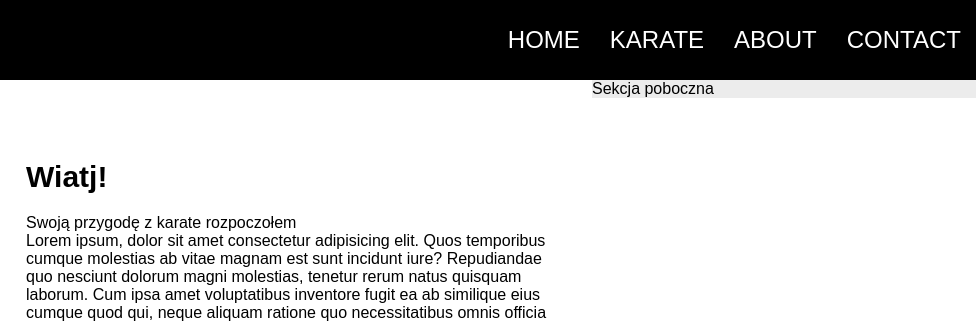
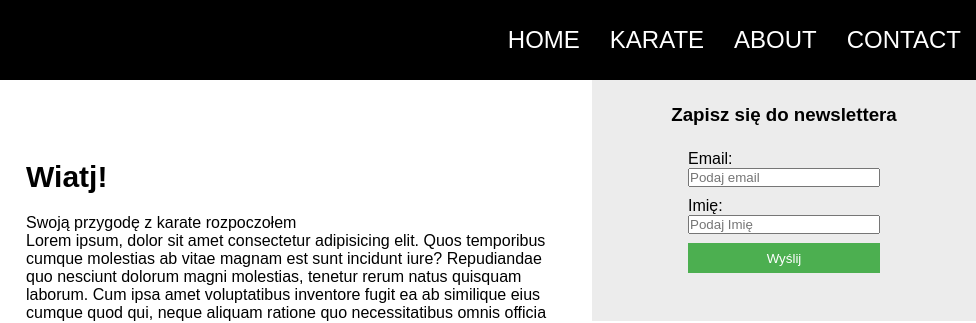
Before and after one commit to MichalCbl25/Projekt, a plain HTML site: page About.html in a window 1280 px wide. Shown: the top 323 px of the page, 304-1280 px from the left. Drawn offline with Linux system fonts and the light colour scheme.

Commit message:
newsletter

```diff
--- a/About.html
+++ b/About.html
@@ -56,7 +56,21 @@
       </article>
     </main>
     <aside>
-      <span>Sekcja poboczna </span>
+      <section class="newsletter">
+        <h3 class="newsletter-title">Zapisz się do newslettera</h3>
+        <form action="https://formsubmit.co/61f1320dbd0bc9ee73e29bf9fc5c0291" method="POST" class="newsletter-form">
+          <input type="hidden" name="_captcha" value="false" />
+          <div class="field-wrapper">
+            <label for="email-newsletter">Email: </label>
+            <input type="email" id="email-newsletter" name="email" placeholder="Podaj email" required />
+          </div>
+          <div class="field-wrapper">
+            <label for="name-newsletter">Imię: </label>
+            <input type="text" id="name-newsletter" name="name" placeholder="Podaj Imię" required />
+          </div>
+          <button type="submit" class="newsletter-button">Wyślij</button>
+        </form>
+      </section>
     </aside>
     <footer>
       <address>
```
Also changed, not shown: Contact.html (+15 -1 lines), Index.html (+1 -1 lines), Karate.html (+15 -1 lines).
